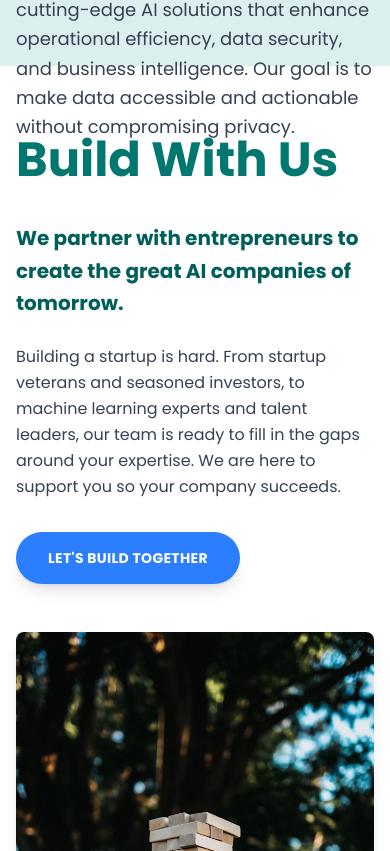
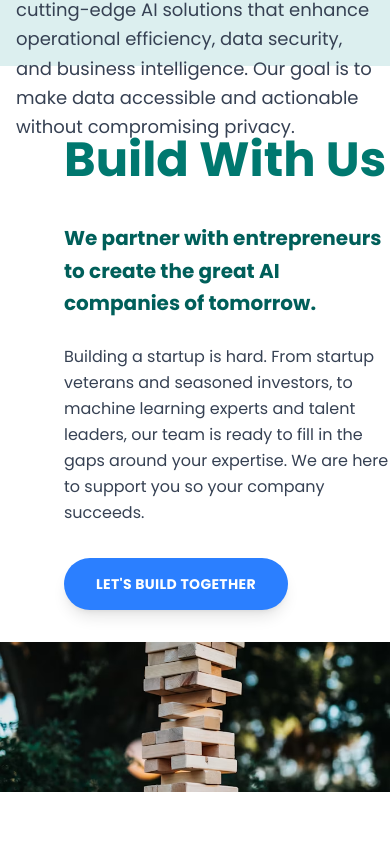
Before and after one commit to vaishnavi4068/drillo-website, a Next.js app: page / in a window 390 px wide. Shown: the part 1453-2304 px from the top of the page. Built offline with nearby package versions, Linux system fonts and the light colour scheme.

Commit message:
some ui changes

```diff
--- a/src/components/Enterprise.tsx
+++ b/src/components/Enterprise.tsx
@@ -4,10 +4,10 @@ import React from 'react';
 const Enterprise = ({ imagePath = "/images/partner.jpg", imageAlt = "Hands placing puzzle pieces together" }) => {
   return (
     <section className="w-full bg-white py-16">
-      <div className="grid grid-cols-1 lg:grid-cols-2 items-center min-h-[400px]">
+      <div className="grid grid-cols-1 lg:grid-cols-2 items-center min-h-[400px] lg:gap-24 gap-8">
 
-        {/* Left Content - With Left Padding */}
-        <div className="pl-8 lg:pl-8 xl:pl-16 space-y-8">
+        {/* Left Content - With More Left Padding */}
+        <div className="pl-16 lg:pl-32 xl:pl-48 space-y-8">
           <div className="max-w-2xl">
             <h1 className="text-4xl lg:text-5xl font-bold text-blue-600 mb-8 leading-tight">
               You Have An Idea. We Help You Launch It As A New Company.
@@ -29,12 +29,12 @@ const Enterprise = ({ imagePath = "/images/partner.jpg", imageAlt = "Hands placi
           </button>
         </div>
 
-        {/* Right Image - Smaller size */}
-        <div className="w-full h-full">
+        {/* Right Image - Edge to Edge */}
+        <div className="w-full h-full lg:pr-0 overflow-hidden">
           <img
             src={imagePath}
             alt={imageAlt}
-            className="w-full h-[150px] lg:h-[500px] object-cover"
+            className="w-full h-[150px] lg:h-[500px] object-cover rounded-none m-0 p-0"
           />
         </div>
 
--- a/src/components/Founders.tsx
+++ b/src/components/Founders.tsx
@@ -4,13 +4,12 @@ import React from 'react';
 const Founders = ({ imagePath = "/images/block.avif", imageAlt = "Block illustration" }) => {
   return (
     <>
-      <section id='services' className="w-full bg-white py-16 px-4">
-        <div className="max-w-7xl mx-auto">
-          <div className="grid grid-cols-1 lg:grid-cols-2 gap-12 lg:gap-16 items-center min-h-[600px]">
+      <section id='services' className="w-full bg-white py-16">
+        <div className="grid grid-cols-1 lg:grid-cols-2 items-center min-h-[400px] lg:gap-24 gap-8">
 
-            {/* Left Content */}
-            <div className="space-y-8 lg:pr-8">
-              <div>
+          {/* Left Content - With More Left Padding */}
+          <div className="pl-16 lg:pl-32 xl:pl-48 space-y-8">
+            <div className="max-w-2xl">
               <h1 className="text-5xl lg:text-6xl font-bold text-teal-700 mb-8 leading-tight">
                 Build With Us
               </h1>
@@ -31,18 +30,15 @@ const Founders = ({ imagePath = "/images/block.avif", imageAlt = "Block illustra
             </button>
           </div>
 
-            {/* Right Image */}
-            <div className="flex justify-center lg:justify-end items-center">
-              <div className="relative w-full max-w-md">
+          {/* Right Image - Edge to Edge */}
+          <div className="w-full h-full lg:pr-0 overflow-hidden">
             <img
               src={imagePath}
               alt={imageAlt}
-                  className="w-full h-auto rounded-lg shadow-lg object-cover"
+              className="w-full h-[150px] lg:h-[500px] object-cover rounded-none m-0 p-0"
             />
           </div>
-            </div>
 
-          </div>
         </div>
       </section>
 
--- a/src/components/Partners.tsx
+++ b/src/components/Partners.tsx
@@ -1,13 +1,14 @@
 'use client';
 import React from 'react';
 
-const Partners = ({ imagePath = "/images/partner.jpg", imageAlt = "Hands placing puzzle pieces together" }) => {
+const Partners = ({ imagePath = "/images/puzzle.jpg", imageAlt = "Hands placing puzzle pieces together" }) => {
   return (
+    <>
       <section className="w-full bg-white py-16">
-      <div className="grid grid-cols-1 lg:grid-cols-2 items-center min-h-[400px]">
+        <div className="grid grid-cols-1 lg:grid-cols-2 items-center min-h-[400px] lg:gap-24 gap-8">
 
-        {/* Left Content - With Left Padding */}
-        <div className="pl-8 lg:pl-8 xl:pl-16 space-y-8">
+          {/* Left Content - With More Left Padding */}
+          <div className="pl-16 lg:pl-32 xl:pl-48 space-y-8">
             <div className="max-w-2xl">
               <h1 className="text-4xl lg:text-5xl font-bold text-blue-600 mb-8 leading-tight">
                 You Have An Idea. We Help You Launch It As A New Company.
@@ -29,17 +30,35 @@ const Partners = ({ imagePath = "/images/partner.jpg", imageAlt = "Hands placing
             </button>
           </div>
 
-        {/* Right Image - Smaller size */}
-        <div className="w-full h-full">
+          {/* Right Image - Edge to Edge */}
+          <div className="w-full h-full lg:pr-0 overflow-hidden">
             <img
               src={imagePath}
               alt={imageAlt}
-            className="w-full h-[150px] lg:h-[500px] object-cover"
+              className="w-full h-[150px] lg:h-[500px] object-cover rounded-none m-0 p-0"
             />
           </div>
 
         </div>
       </section>
+
+      {/* Partners Logos Section */}
+      <section className="w-full bg-white py-12">
+        <div className="max-w-7xl mx-auto flex flex-col items-center">
+          <h2 className="text-3xl md:text-4xl font-bold text-blue-900 mb-4 text-center">Our Partners</h2>
+          <p className="text-lg text-blue-900 mb-10 text-center max-w-4xl">
+            We partner with companies and VC across industries as diverse as supply chain and energy infrastructure. Some of our partners include:
+          </p>
+          <div className="flex flex-wrap justify-center items-center gap-12 w-full">
+            <img src="/images/partners/aes.png" alt="AES" className="h-16 object-contain" />
+            <img src="/images/partners/dynamo.png" alt="Dynamo" className="h-16 object-contain" />
+            <img src="/images/partners/mitsubishi.png" alt="Mitsubishi Corporation" className="h-16 object-contain" />
+            <img src="/images/partners/mitsui.png" alt="Mitsui & Co." className="h-16 object-contain" />
+            <img src="/images/partners/nikkei.png" alt="Nikkei" className="h-16 object-contain" />
+          </div>
+        </div>
+      </section>
+    </>
   );
 };
 
```
Also changed, not shown: public/images/puzzle.jpg (added). Lines whose indentation alone changed are shown as unchanged.
